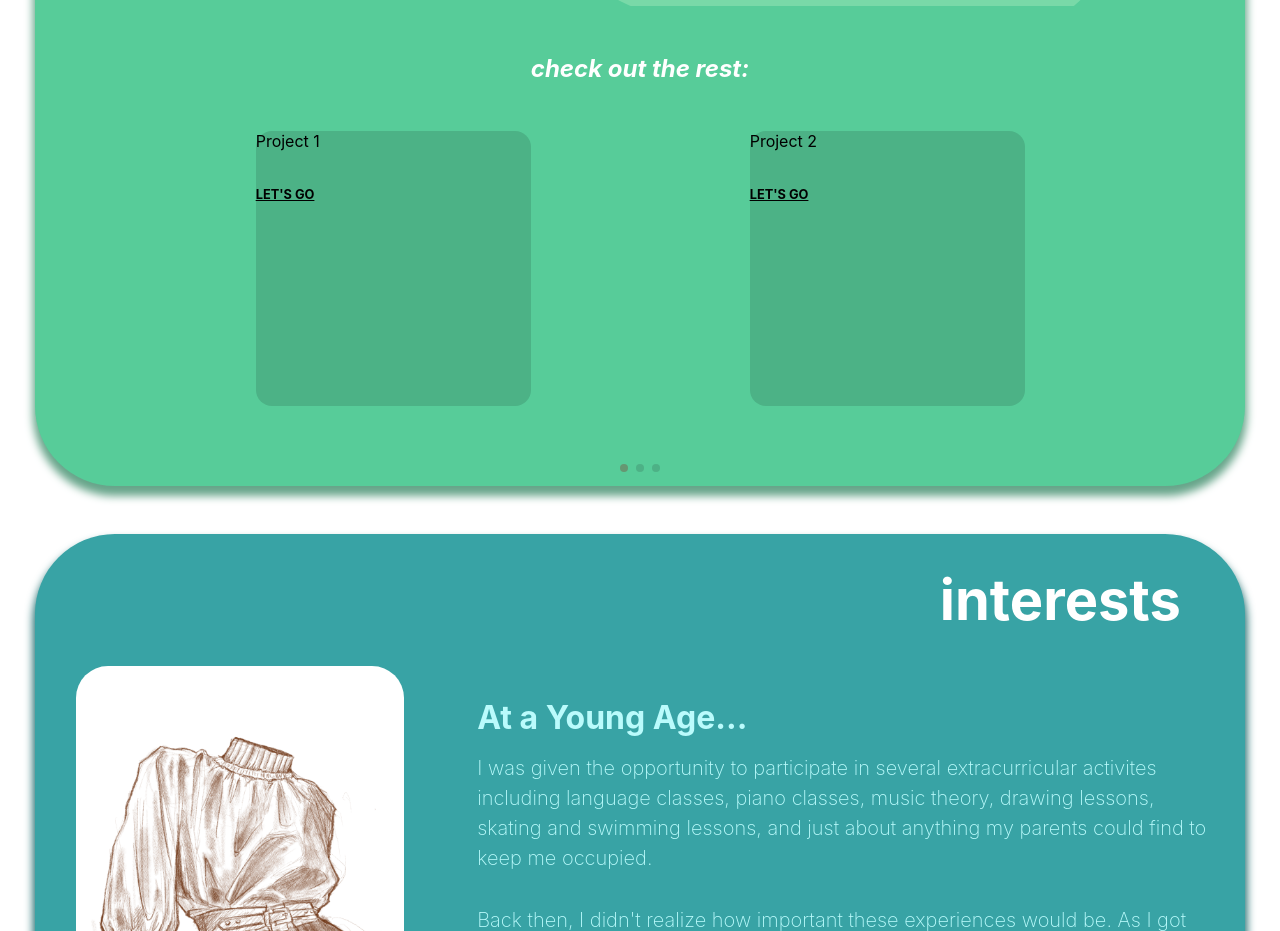
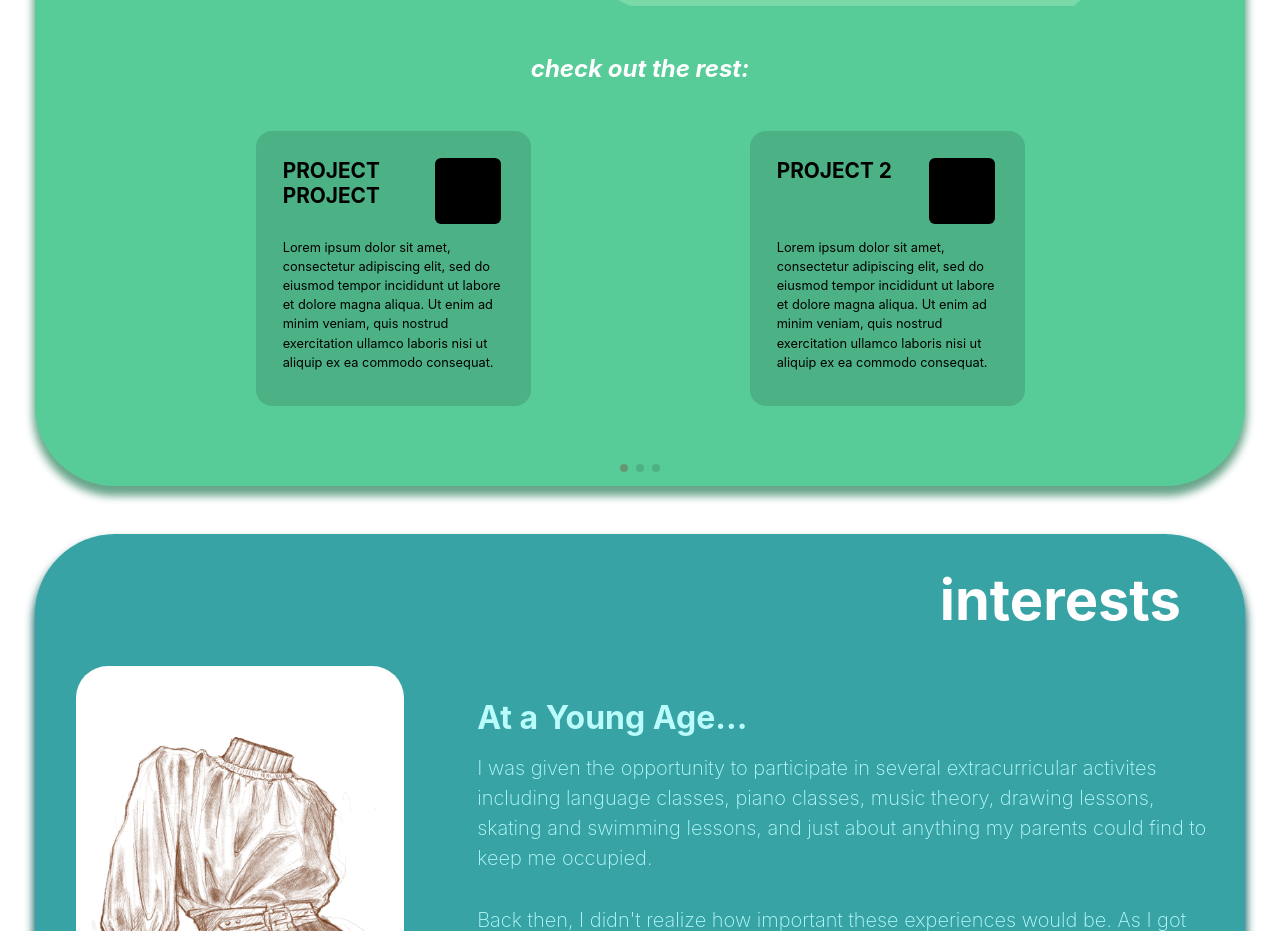
Before and after one commit to NessaLiu/nessaliu.github.io, a React (Create React App) app: page / in a window 1280 px wide. Shown: the part 3000-3931 px from the top of the page. Built offline with nearby package versions, Linux system fonts and the light colour scheme.

Commit message:
added styling to project cards

```diff
--- a/src/components/Projects/Projects.jsx
+++ b/src/components/Projects/Projects.jsx
@@ -106,7 +106,11 @@ const Projects = ({ projects }) => {
               <p className="featuredTitle">{projects.featuredTitle}</p>
               <p className="projectTitle">{featuredProjOne.projectName}</p>
               <p className="projectDesc">{featuredProjOne.projectDesc}</p>
-              <a className="projectLink" href={featuredProjOne.projectLink}>
+              <a
+                className="projectLink"
+                href={featuredProjOne.projectLink}
+                target="_blank"
+              >
                 {projects.linkText}
               </a>
             </div>
@@ -123,7 +127,11 @@ const Projects = ({ projects }) => {
               <p className="featuredTitle">{projects.featuredTitle}</p>
               <p className="projectTitle">{featuredProjTwo.projectName}</p>
               <p className="projectDesc">{featuredProjTwo.projectDesc}</p>
-              <a className="projectLink" href={featuredProjTwo.projectLink}>
+              <a
+                className="projectLink"
+                href={featuredProjTwo.projectLink}
+                target="_blank"
+              >
                 {projects.linkText}
               </a>
             </div>
@@ -150,13 +158,31 @@ const Projects = ({ projects }) => {
             >
               {sliderItems.map((slideItem) => {
                 return (
+                  // <SwiperSlide className="slideProjects" key={slideItem.key}>
+                  //   <div className="projectCard">
+                  //     <p className="projectTitle">{slideItem.projectName}</p>
+                  //     <a className="projectLink" href={slideItem.projectLink}>
+                  //       {projects.linkText}
+                  //     </a>
+                  //   </div>
+                  // </SwiperSlide>
                   <SwiperSlide className="slideProjects" key={slideItem.key}>
-                    <div className="projectCard">
-                      <p>{slideItem.projectName}</p>
-                      <a className="projectLink" href={slideItem.projectLink}>
-                        {projects.linkText}
-                      </a>
-                    </div>
+                    <a
+                      className="projectCard"
+                      href={slideItem.projectLink}
+                      target="_blank"
+                    >
+                      <div className="cardProjectHeader">
+                        <p className="projectTitle cardProjectTitle">
+                          {slideItem.projectName}
+                        </p>
+                        <div className="projectCover"></div>
+                      </div>
+
+                      <p className="projectDesc cardProjectDesc">
+                        {slideItem.projectDesc}
+                      </p>
+                    </a>
                   </SwiperSlide>
                 );
               })}
--- a/src/components/Projects/projects.css
+++ b/src/components/Projects/projects.css
@@ -151,6 +151,37 @@
     text-align: left;
 }
 
+.projectCard:link {
+    text-decoration: none;
+}
+
+.cardProjectHeader {
+    /* width: 90%; */
+    display: flex;
+}
+
+.cardProjectTitle {
+    padding: 27px 0px 27px 27px;
+    /* width: 50%; */
+    font-size: 1.3rem;
+    width: 75%;
+}
+
+.projectCover {
+    height: 66px;
+    width: 66px;
+    border-radius: 6px;
+    background-color: #000;
+    transform: translateX(-27px) translateY(27px);
+}
+
+.cardProjectDesc {
+    position: absolute;
+    width: 275px;
+    padding: 0px 27px;
+    top: 155px;
+}
+
 /* ================================ RESPONSIVENESS ================================ */
 
 /* @media (min-width: 500px) {
--- a/src/data/data.js
+++ b/src/data/data.js
@@ -49,10 +49,10 @@ export const projects = {
         {key: 1, projectName: "Finn", projectDesc: "Lorem ipsum dolor sit amet, consectetur adipiscing elit, sed do eiusmod tempor incididunt ut labore et dolore magna aliqua. Ut enim ad minim veniam, quis nostrud exercitation ullamco laboris nisi ut aliquip ex ea commodo consequat.", projectLink: ""}],
     transitionText: "check out the rest:",
     projects: [
-        {key: 0, projectName: "Project 1", projectDesc: "", projectLink: ""},
-        {key: 1, projectName: "Project 2", projectDesc: "", projectLink: ""},
-        {key: 2, projectName: "Project 3", projectDesc: "", projectLink: ""},
-        {key: 3, projectName: "Project 4", projectDesc: "", projectLink: ""}
+        {key: 0, projectName: "Project project", projectDesc: "Lorem ipsum dolor sit amet, consectetur adipiscing elit, sed do eiusmod tempor incididunt ut labore et dolore magna aliqua. Ut enim ad minim veniam, quis nostrud exercitation ullamco laboris nisi ut aliquip ex ea commodo consequat.", projectLink: ""},
+        {key: 1, projectName: "Project 2", projectDesc: "Lorem ipsum dolor sit amet, consectetur adipiscing elit, sed do eiusmod tempor incididunt ut labore et dolore magna aliqua. Ut enim ad minim veniam, quis nostrud exercitation ullamco laboris nisi ut aliquip ex ea commodo consequat.", projectLink: ""},
+        {key: 2, projectName: "Project 3", projectDesc: "Lorem ipsum dolor sit amet, consectetur adipiscing elit, sed do eiusmod tempor incididunt ut labore et dolore magna aliqua. Ut enim ad minim veniam, quis nostrud exercitation ullamco laboris nisi ut aliquip ex ea commodo consequat.", projectLink: ""},
+        {key: 3, projectName: "Project 4", projectDesc: "Lorem ipsum dolor sit amet, consectetur adipiscing elit, sed do eiusmod tempor incididunt ut labore et dolore magna aliqua. Ut enim ad minim veniam, quis nostrud exercitation ullamco laboris nisi ut aliquip ex ea commodo consequat.", projectLink: ""}
     ],
     linkText: "LET'S GO"
 }
```
